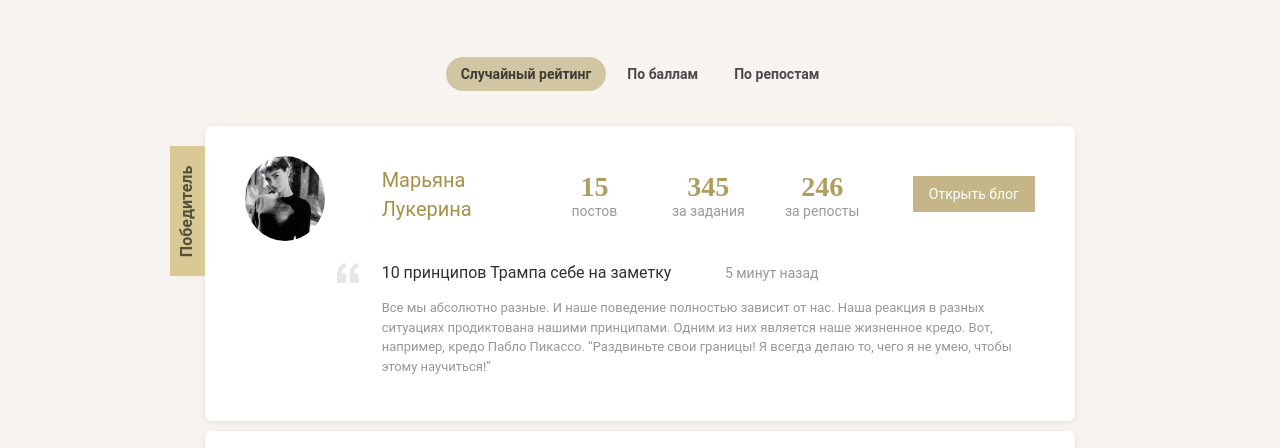
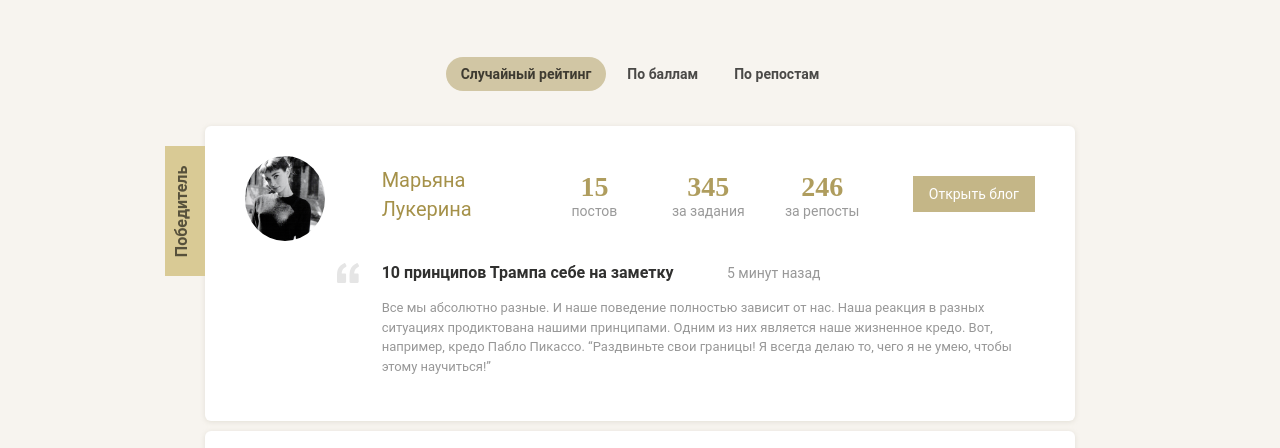
Before and after one commit to zorenko/chitka, a plain HTML site: page readers.html in a window 1280 px wide. Shown: the part 279-727 px from the top of the page. Drawn offline with Linux system fonts and the light colour scheme.

Commit message:
style.css update

```diff
--- a/css/style.css
+++ b/css/style.css
@@ -121,13 +121,14 @@ footer.banner {
   display: block;
   color: rgba(0, 0, 0, 0.6);
   background: #D9CA95;
-  left: -75px;
+  left: -80px;
   top: -10px;
-  width: 35px;
+  width: 40px;
   height: 38px;
   padding-top: 10px;
-  padding-left: 14px;
+  padding-left: 0px;
   font-weight: bold;
+  text-align: center;
 }
 /* Имя участника */
 .rating-page .participant .participant-name,
@@ -187,7 +188,6 @@ footer.banner {
   display: inline-block;
   color: #30302F;
   font-size: 16px;
-  font-weight: normal;
   margin-right: 50px;
   margin-top: 0;
   margin-bottom: 0;
```
